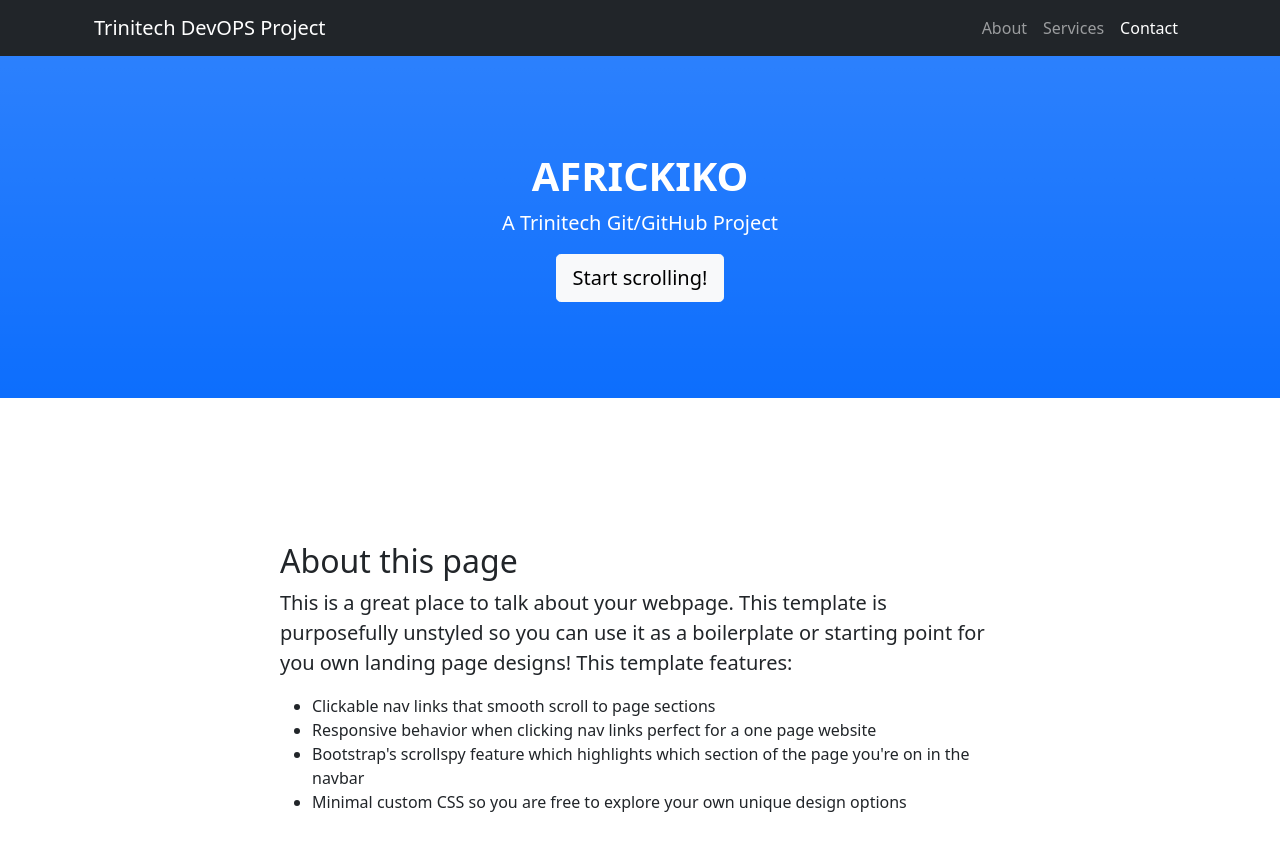
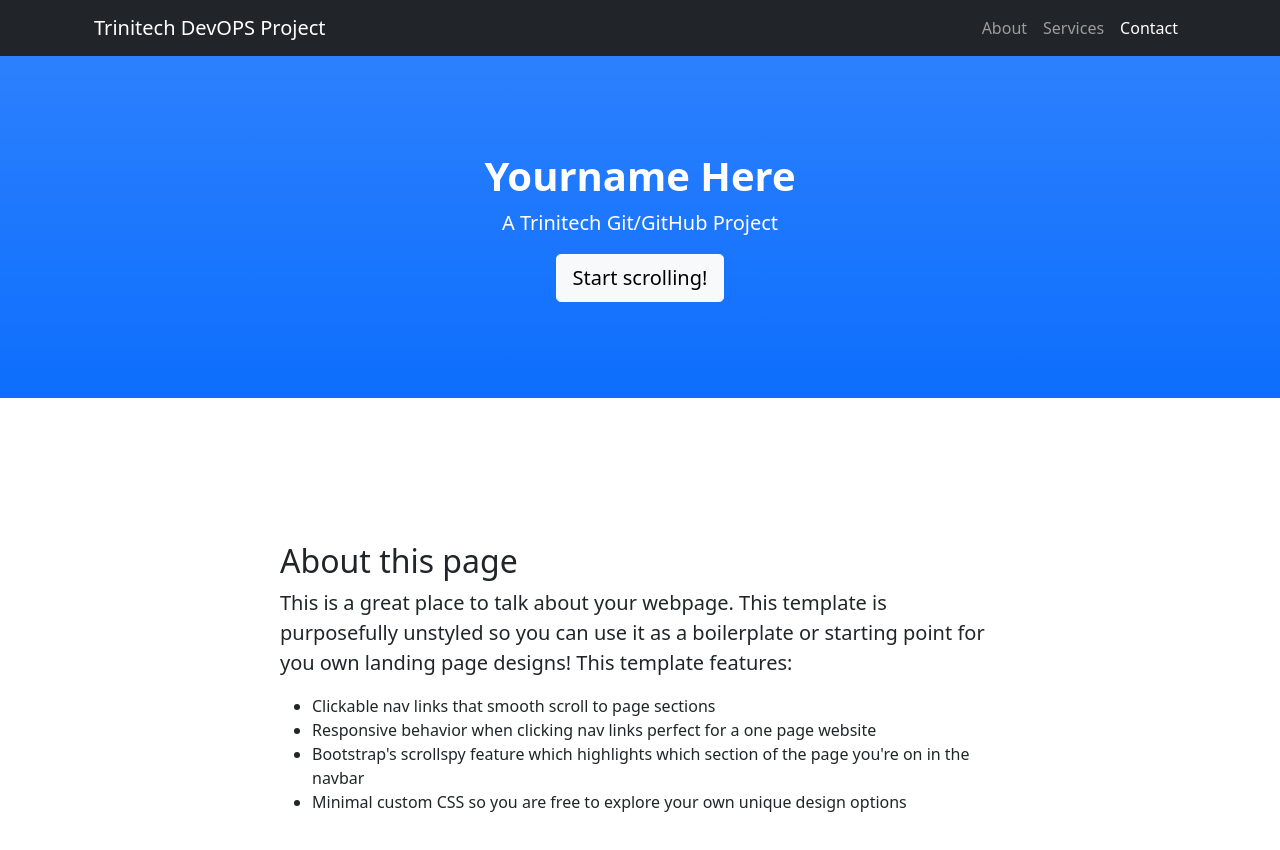
Before and after one commit to didiblaise/africkiko, a plain HTML site: page index.html in a window 1280 px wide. Shown: the top 850 px of the page. Drawn offline with nearby package versions, Linux system fonts and the light colour scheme.

Commit message:
Update index.html

```diff
--- a/index.html
+++ b/index.html
@@ -31,7 +31,7 @@
         <!-- Header-->
         <header class="bg-primary bg-gradient text-white">
             <div class="container px-4 text-center">
-                <h1 class="fw-bolder">AFRICKIKO </h1>
+                <h1 class="fw-bolder">Yourname Here</h1>
                 <p class="lead">A Trinitech Git/GitHub Project</p>
                 <a class="btn btn-lg btn-light" href="#about">Start scrolling!</a>
             </div>
```
